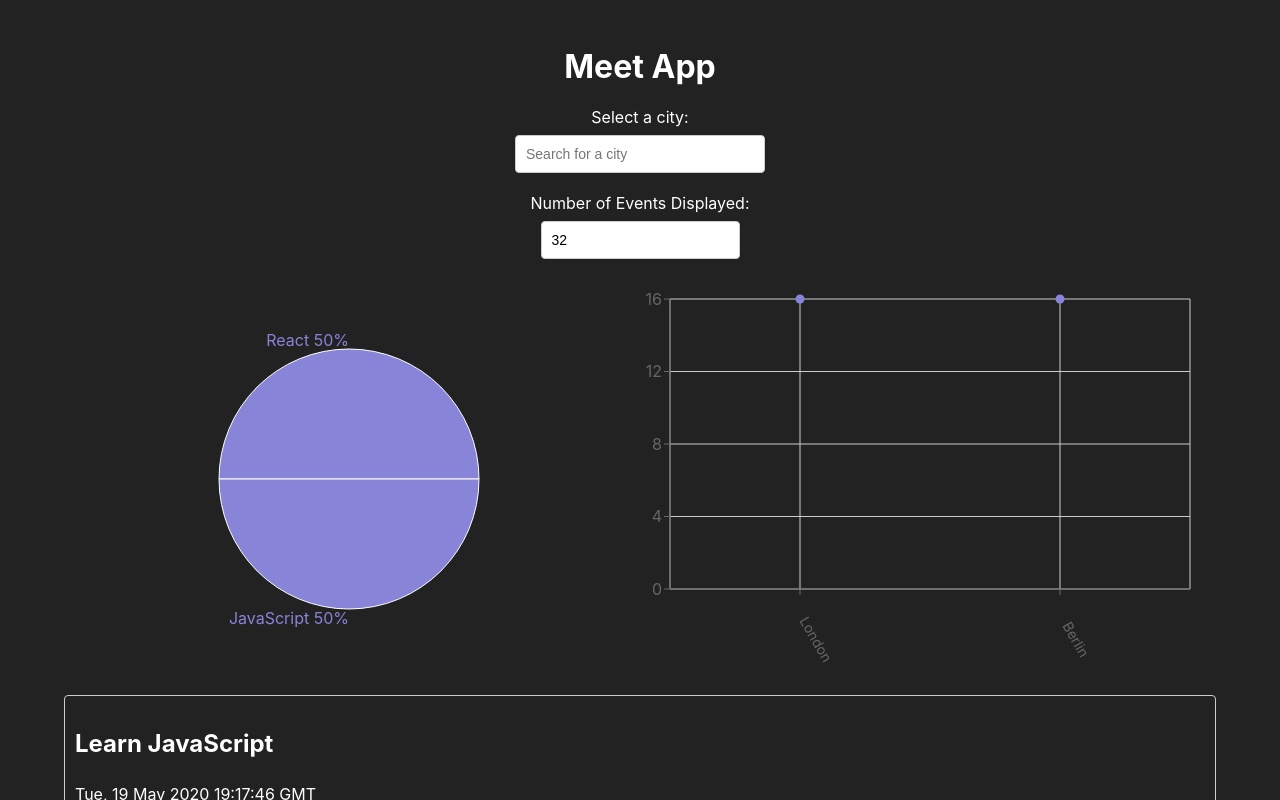
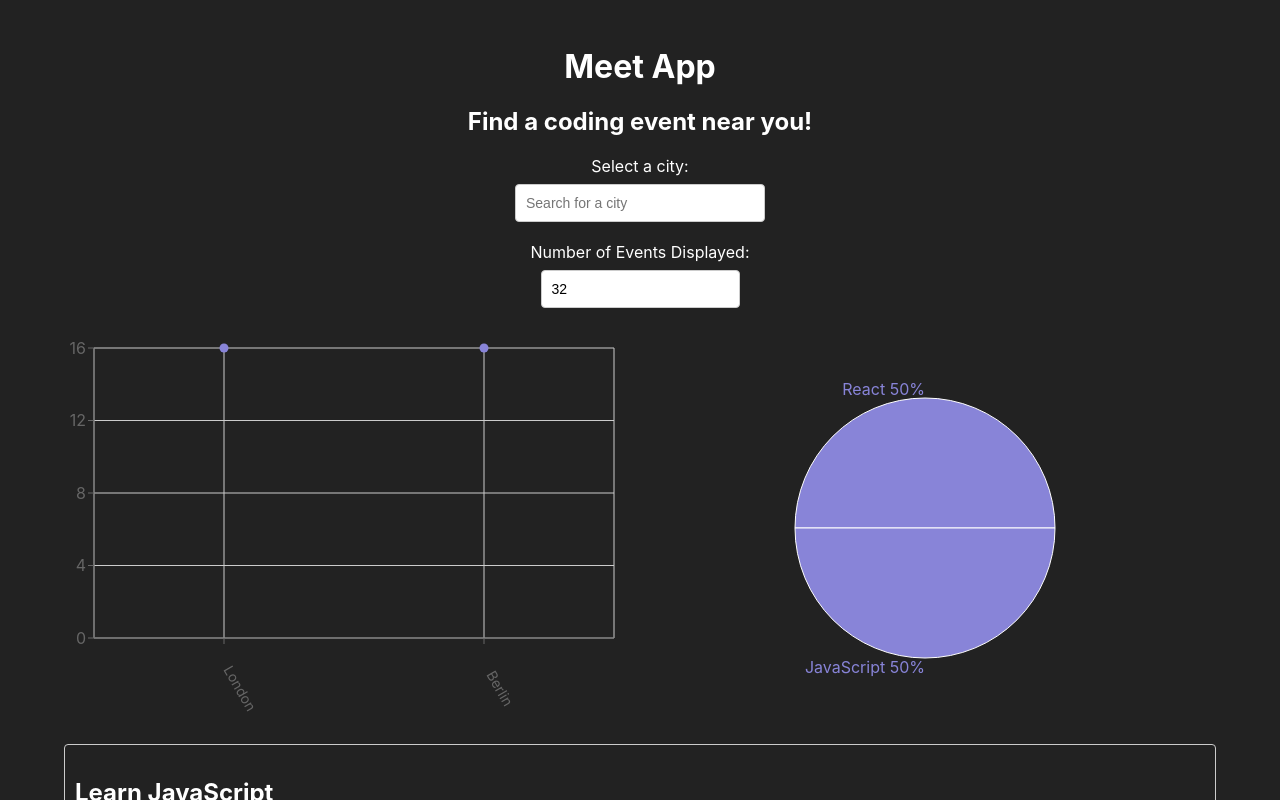
Before and after one commit to Kirkenstocks/meet, a React (Create React App) app: page / in a window 1280 px wide. Shown: the top 800 px of the page. Built offline with nearby package versions, Linux system fonts and the light colour scheme; what atatus-spa would draw is missing.

Commit message:
Added footer

```diff
--- a/src/App.js
+++ b/src/App.js
@@ -6,6 +6,7 @@ import CitySearch from './components/CitySearch';
 import NumberOfEvents from './components/NumberOfEvents';
 import CityEventsChart from './components/CityEventsChart';
 import EventGenresChart from './components/EventGenresChart';
+import Footer from './components/Footer';
 import { ErrorAlert, InfoAlert, WarningAlert } from './components/Alert';
 import './App.css';
 
@@ -47,21 +48,23 @@ const App = () => {
 
       </div>
       <h1>Meet App</h1>
+      <h2>Find a coding event near you!</h2>
       <CitySearch
         allLocations={allLocations}
         setCurrentCity={setCurrentCity}
         setInfoAlert={setInfoAlert}
       />
       <NumberOfEvents
-        currentNOE = {currentNOE}
+        currentNOE={currentNOE}
         setCurrentNOE={setCurrentNOE}
         setErrorAlert={setErrorAlert}
       />
       <div className="charts-container">
+        <CityEventsChart events={events} allLocations={allLocations} />
         <EventGenresChart events={events} />
-        <CityEventsChart events={events} allLocations={allLocations} />
       </div>
       <EventList events={events} />
+      <Footer />
     </div>
   );
 }
```
